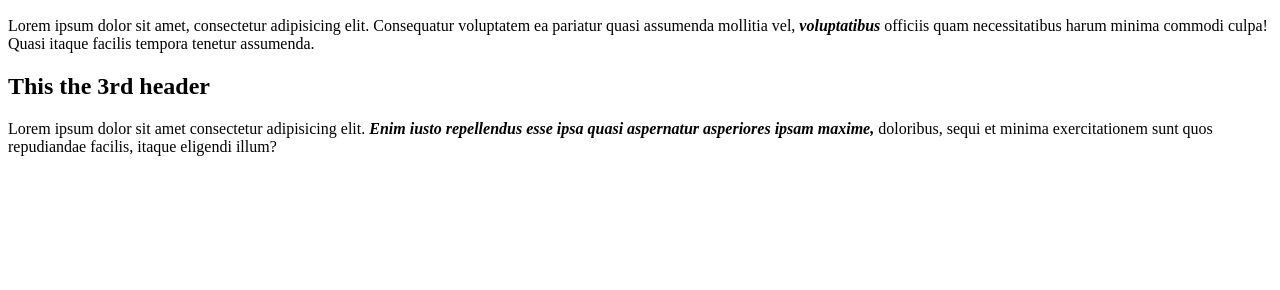
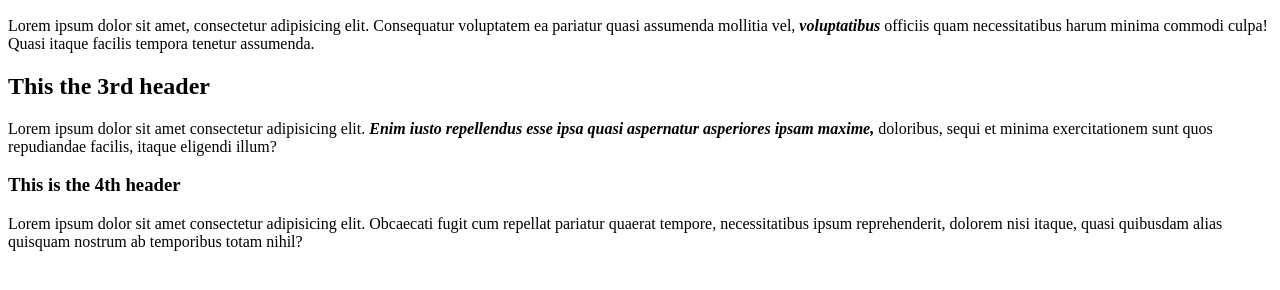
Before and after one commit to MohammedK47/git_test, a plain HTML site: page index.html in a window 1280 px wide. Shown: the part 110-400 px from the top of the page. Drawn offline with Linux system fonts and the light colour scheme.

Commit message:
testing a few changes .

```diff
--- a/index.html
+++ b/index.html
@@ -13,6 +13,8 @@
     Consequatur voluptatem ea pariatur quasi assumenda mollitia vel, <strong><em>voluptatibus</em></strong> officiis quam necessitatibus harum minima commodi culpa! Quasi itaque facilis tempora tenetur assumenda.</p>
     <h2>This the 3rd header</h2>
         <p>Lorem ipsum dolor sit amet consectetur adipisicing elit. <strong><em>Enim iusto repellendus esse ipsa quasi aspernatur asperiores ipsam maxime,</em></strong> doloribus, sequi et minima exercitationem sunt quos repudiandae facilis, itaque eligendi illum?</p>
+    <h3>This is the 4th header</h3>
+        <p>Lorem ipsum dolor sit amet consectetur adipisicing elit. Obcaecati fugit cum repellat pariatur quaerat tempore, necessitatibus ipsum reprehenderit, dolorem nisi itaque, quasi quibusdam alias quisquam nostrum ab temporibus totam nihil?</p>
 </body>
 
 
```
Also changed, not shown: hello_world.txt, 1 other file.
